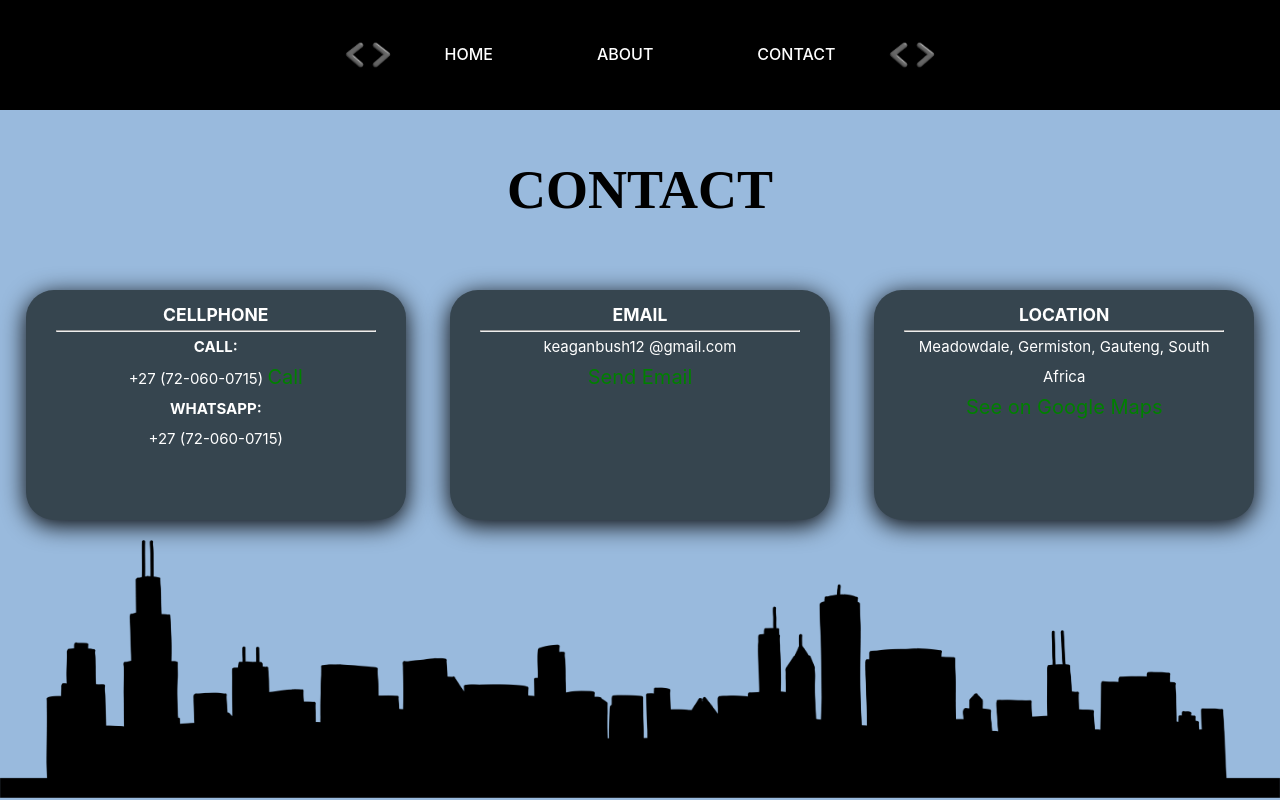
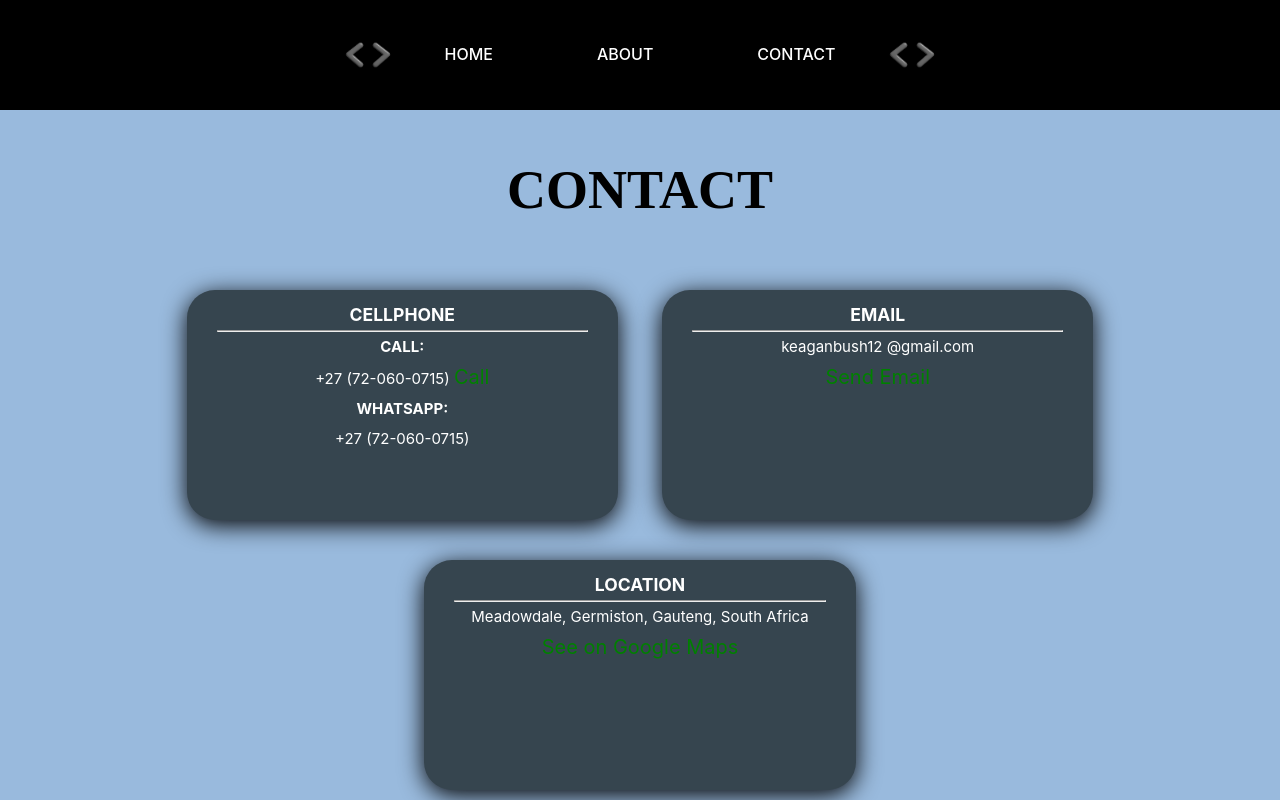
Before and after one commit to Bushman22/keaganbushv2, a SvelteKit app: page /contact in a window 1280 px wide. Shown: the top 800 px of the page. Built offline with nearby package versions, Linux system fonts and the light colour scheme.

Commit message:
changed for phone

```diff
--- a/src/routes/about/+page.svelte
+++ b/src/routes/about/+page.svelte
@@ -94,7 +94,7 @@
   color-scheme: none;
   color: black;
   background-image:url("/matrix.jpg");
-  background-size:250%;
+  background-size:200%;
 
   font-synthesis: none;
   text-rendering: optimizeLegibility;
@@ -113,7 +113,7 @@
   text-transform: uppercase;
   color:black;
   background:#99BADD;
-  margin:100px;
+  margin:50px;
   margin-top:30px;
   box-shadow: 0px 5px 25px white;
   border-radius: 20px;
@@ -131,7 +131,7 @@
   text-transform: uppercase;
   color:black;
   background:#99BADD;
-  margin:100px;
+  margin:50px;
   margin-top:25px;
   box-shadow: 0px 5px 25px white;
   border-radius: 20px;
@@ -146,7 +146,7 @@
   color:black;
   font-weight:500;
   background:#99BADD;
-  margin:100px;
+  margin:50px;
   margin-top:25px;
   box-shadow: 0px 5px 25px white;
   border-radius: 20px;
--- a/src/routes/contact/+page.svelte
+++ b/src/routes/contact/+page.svelte
@@ -144,7 +144,7 @@
 
 
 .boxes {
-  width:25% ;
+  width:29% ;
   height:200px;
   line-height:30px;
   background:#36454F;
```
